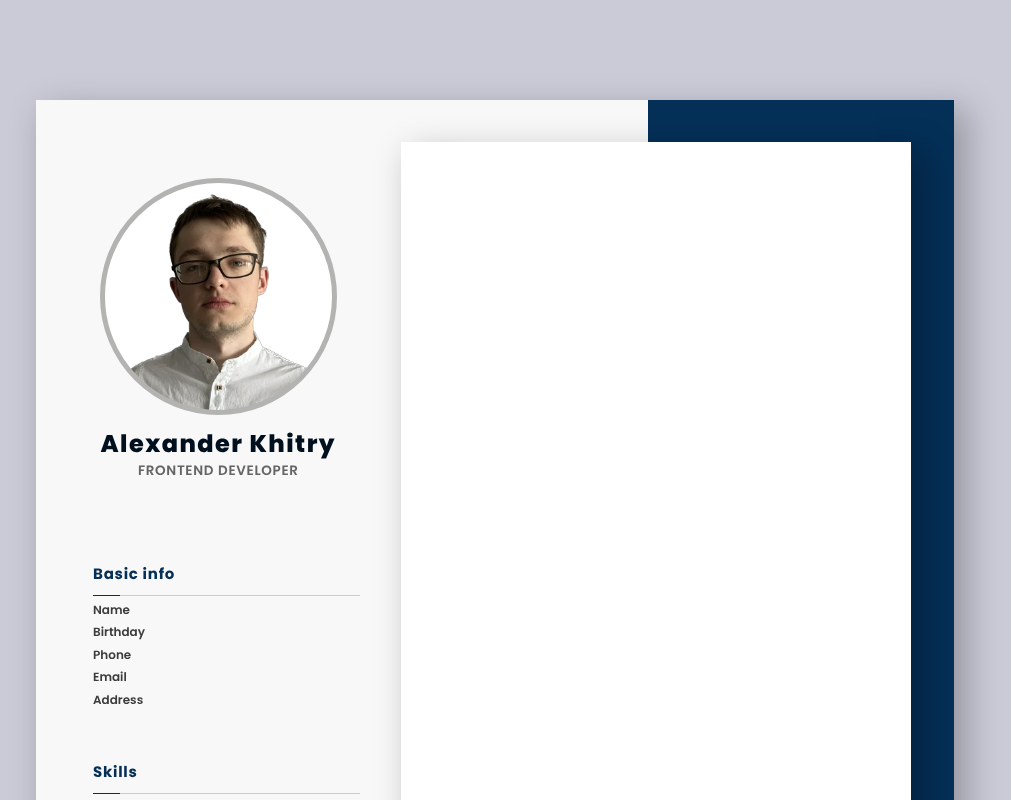
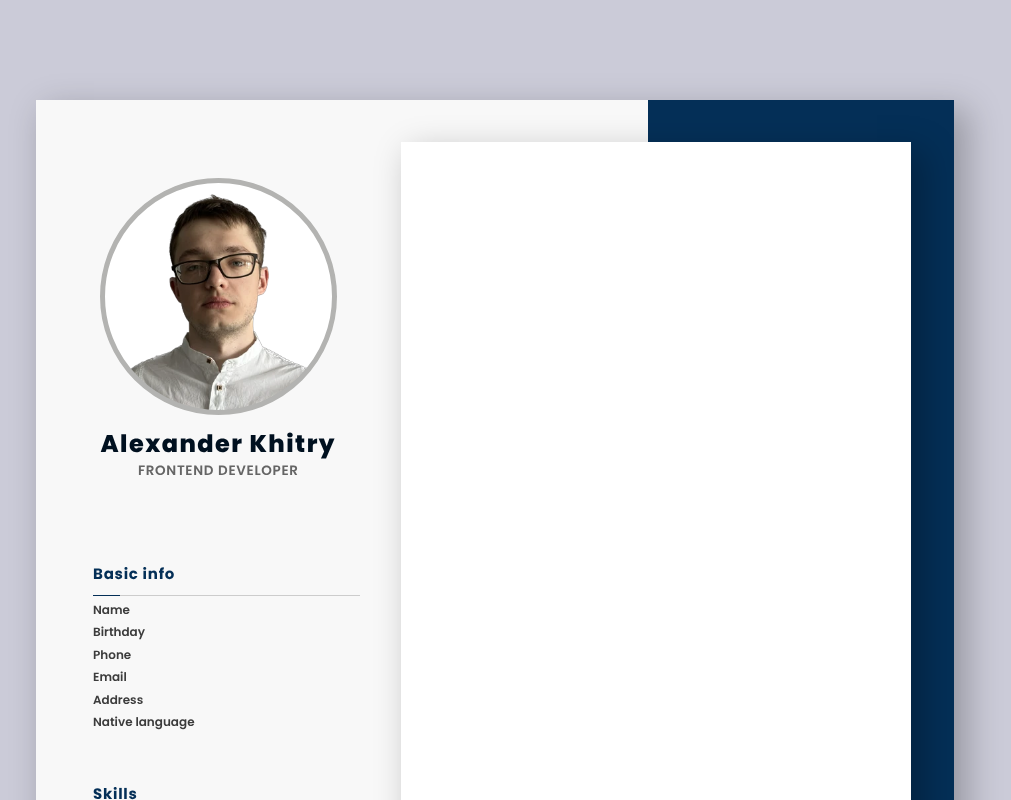
Before and after one commit to foxnorth228/foxnorth228, a React app: page / in a window 1280 px wide. Shown: the top 800 px of the page, without its empty margins (145-1156 px from the left). Built offline with nearby package versions, Linux system fonts and the light colour scheme.

Commit message:
feat: add native language to basic info

```diff
--- a/src/components/basic-info-block/basic-info-block.tsx
+++ b/src/components/basic-info-block/basic-info-block.tsx
@@ -12,6 +12,7 @@ const BasicInfoBlock = () => {
           <p>Phone</p>
           <p>Email</p>
           <p>Address</p>
+          <p>Native language</p>
         </div>
         <div className="basicInfo__column basicInfo__column_values">
           <p>{process.env.NAME}</p>
@@ -19,6 +20,7 @@ const BasicInfoBlock = () => {
           <p>{process.env.PHONE}</p>
           <p>{process.env.EMAIL}</p>
           <p>{process.env.ADDRESS}</p>
+          <p>{process.env.NATIVE_LANGUAGE}</p>
         </div>
       </div>
     </InfoBlock>
```
